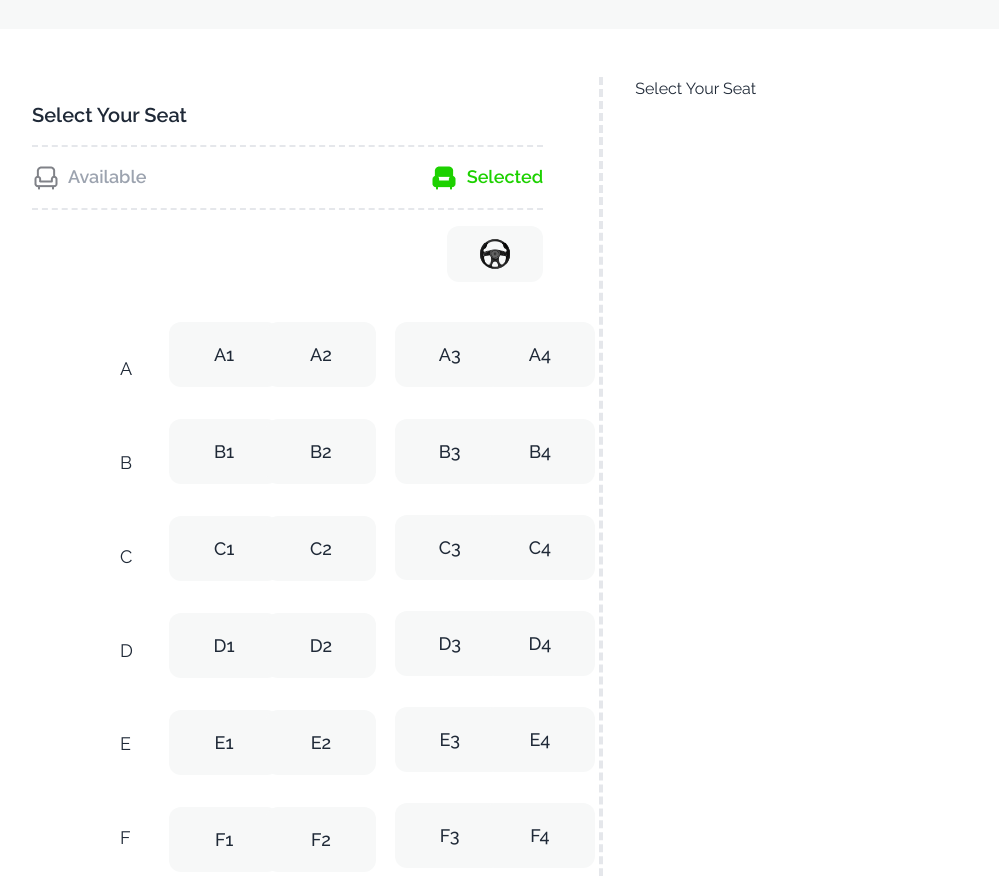
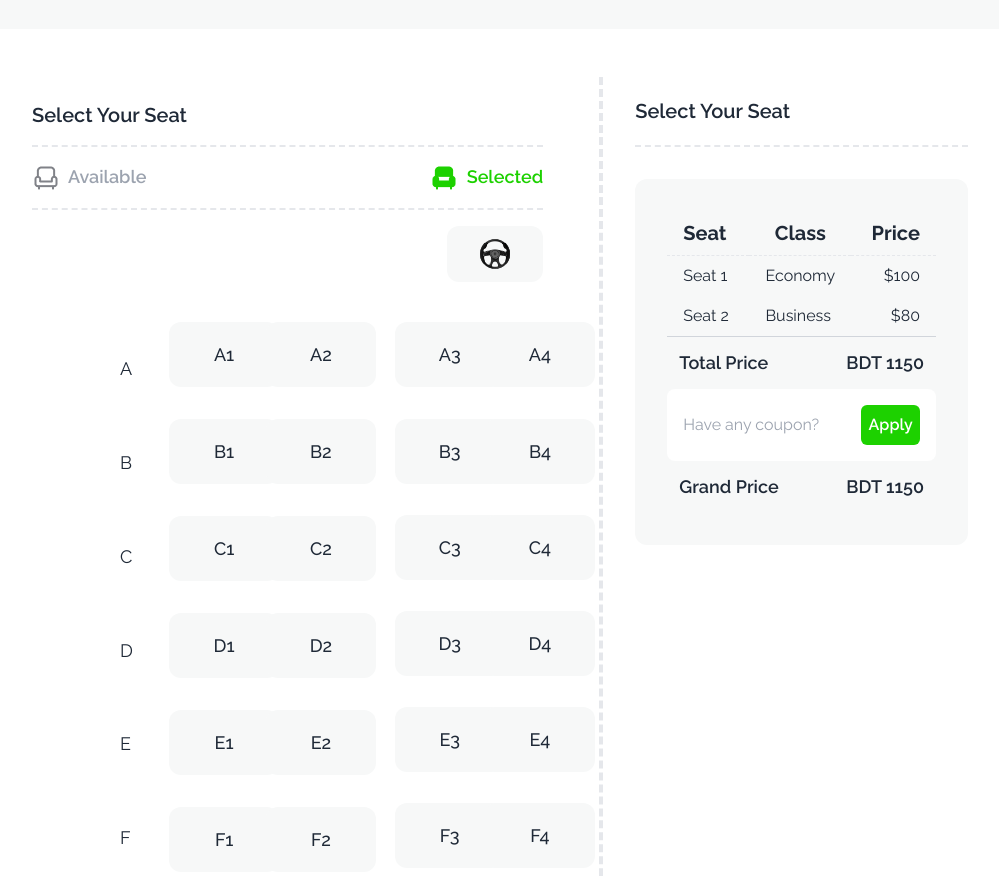
Before and after one commit to ash-haash/afroza-smart-ticketing, a plain HTML site: page index.html in a window 1280 px wide. Shown: the part 2316-3192 px from the top of the page, without its empty margins (136-1135 px from the left). Drawn offline with nearby package versions, Linux system fonts and the light colour scheme; files whose address does not match are found by name.

Commit message:
seats selected area added with coupon submission option

```diff
--- a/index.html
+++ b/index.html
@@ -227,7 +227,52 @@
                     </div>
                 </div>
                 <div class="selected-area w-[40%] px-8">
-                    <h2>Select Your Seat</h2>
+                    <h2 class="font-semibold text-xl py-5 border-b-2 border-dashed">Select Your Seat</h2>
+                    <div class="selected-seat-area bg-[#F7F8F8] my-8 p-8 rounded-xl">
+                        <div>
+                            <table class="w-full border-b border-gray-300">
+                                <thead class="text-xl border-b border-dashed">
+                                    <tr>
+                                        <th class="w-[33%] text-left px-4 py-2">Seat</th>
+                                        <th class="w-[33%] px-4 py-2">Class</th>
+                                        <th class="w-[33%] text-right px-4 py-2">Price</th>
+                                    </tr>
+                                </thead>
+                                <tbody>
+                                    <tr">
+                                        <td class="px-4 py-2">Seat 1</td>
+                                        <td class="px-4 py-2">Economy</td>
+                                        <td class="text-right px-4 py-2">$100</td>
+                                        </tr>
+                                        <tr>
+                                            <td class="px-4 py-2">Seat 2</td>
+                                            <td class="px-4 py-2">Business</td>
+                                            <td class="text-right px-4 py-2">$80</td>
+                                        </tr>
+                                </tbody>
+                            </table>
+                            <table class="w-full text-lg font-semibold">
+                                <tr>
+                                    <td class="text-lg p-3">Total Price</td>
+                                    <td class="text-right p-3">BDT<span id="total-price"> 1150</span></td>
+                                </tr>
+                            </table>
+                            <form class="w-full bg-white flex justify-between p-4 rounded-lg">
+                                <input class="w-[200px]" placeholder="Have any coupon?" type="text" id="coupon"
+                                    name="coupon">
+                                <button class="text-white w-20 h-10 rounded-md font-semibold bg-[#1DD100]"
+                                    type="submit">Apply</button>
+                            </form>
+                            </tr>
+                            <table class="w-full text-lg font-semibold">
+                                <tr>
+                                    <td class="text-lg p-3">Grand Price</td>
+                                    <td class="text-right p-3">BDT<span id="total-price"> 1150</span></td>
+                                </tr>
+                            </table>
+                        </div>
+                    </div>
+
                 </div>
             </div>
         </section>
```
